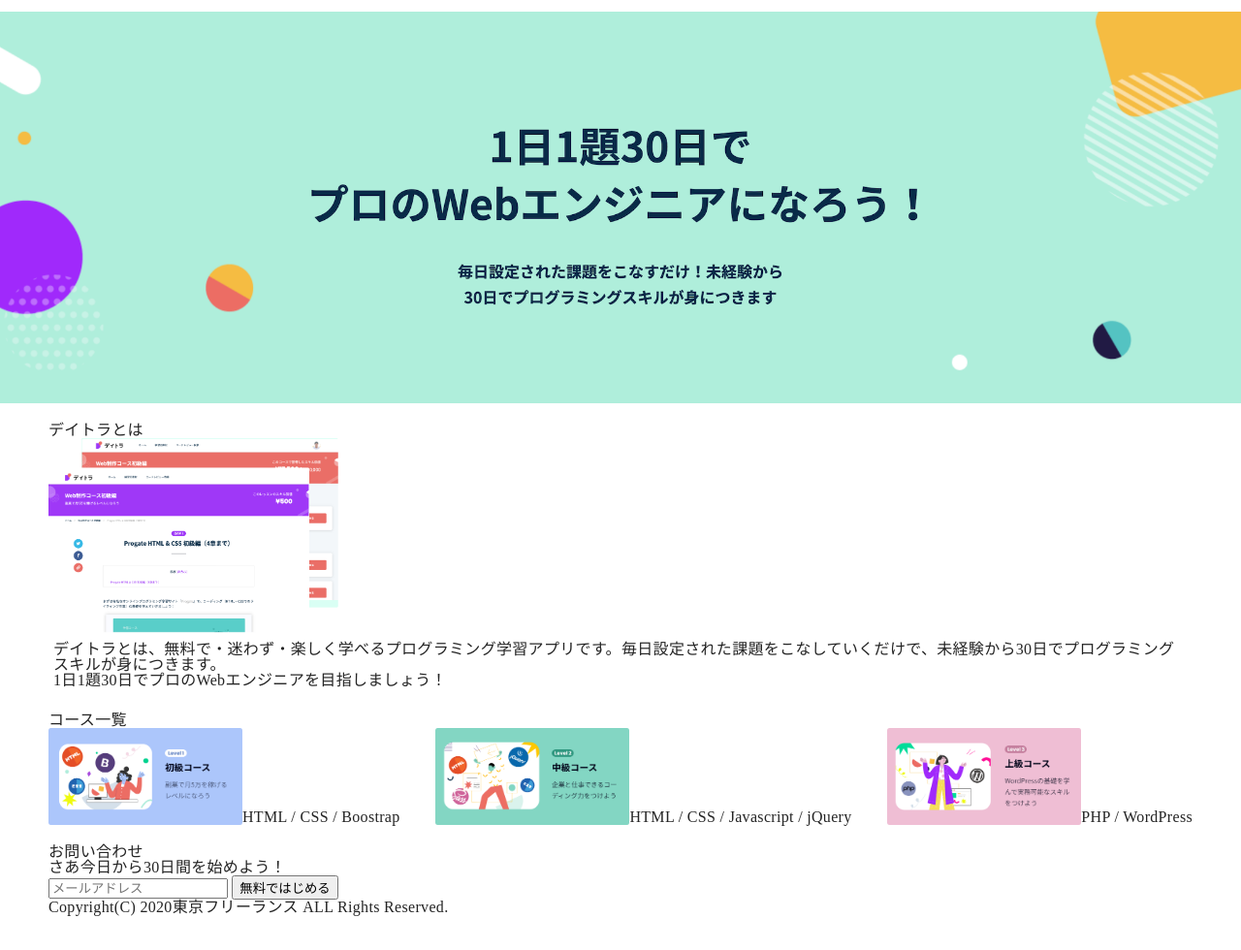
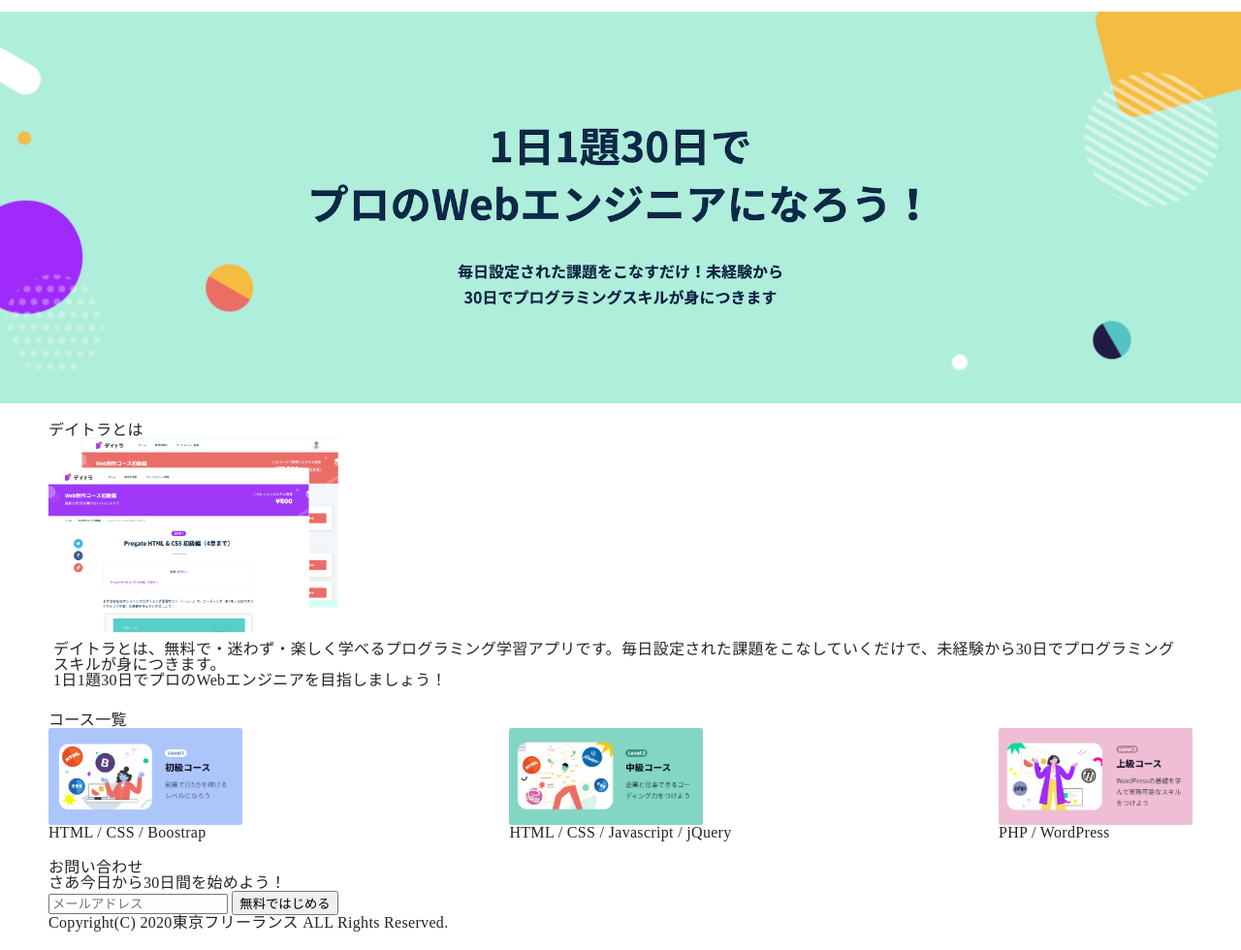
Before and after one commit to okazawa-yuna/prog8, a plain HTML site: page index.html in a window 1280 px wide. Shown: the part 78-1058 px from the top of the page at 97% size. Drawn offline with Linux system fonts and the light colour scheme.

Commit message:
Update index.html

```diff
--- a/index.html
+++ b/index.html
@@ -38,11 +38,14 @@
     <h2>コース一覧</h2>
     <div class="course-menu">
     <div class="first">
-            <img src="img/web_first.png">HTML / CSS / Boostrap</div>
+            <img src="img/web_first.png">
+            <p>HTML / CSS / Boostrap</p></div>
     <div class="second">
-            <img src="img/web_second.png">HTML / CSS / Javascript / jQuery</div>
+            <img src="img/web_second.png">
+            <p>HTML / CSS / Javascript / jQuery</p></div>
     <div class="third">
-            <img src="img/web_third.png">PHP / WordPress</div>
+            <img src="img/web_third.png">
+            <p>PHP / WordPress</p></div>
 </div>
 </div>
 
```
